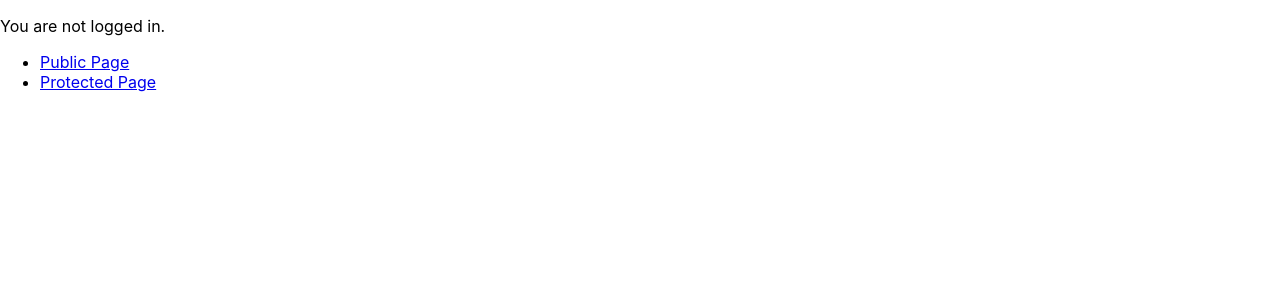
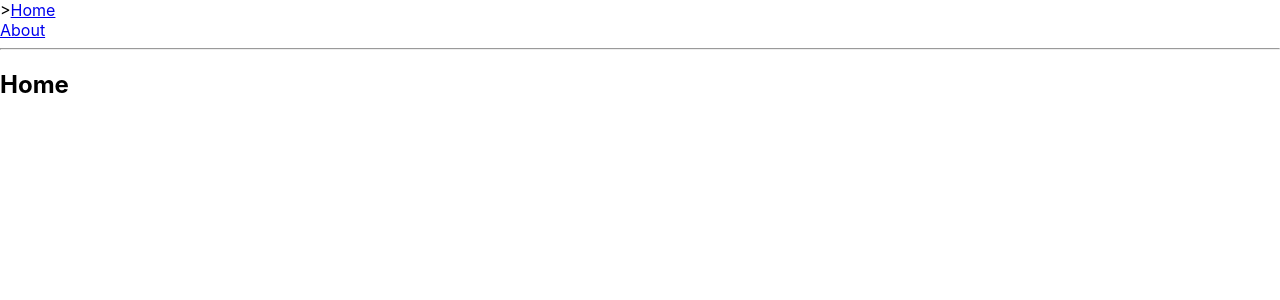
Before and after one commit to bassdevyer/demo-app, a React app: page / in a window 1280 px wide. Shown: the top 300 px of the page. Built offline with nearby package versions, Linux system fonts and the light colour scheme.

Commit message:
React Router - Custom Link

```diff
--- a/src/App.js
+++ b/src/App.js
@@ -1,116 +1,43 @@
-import React, { Component } from 'react'
+import React from 'react'
 import './App.css'
 import {
   BrowserRouter as Router,
   Link,
-  Redirect,
-  Route,
-  withRouter
+  Route
 } from 'react-router-dom'
 
-////////////////////////////////////////////////////////////
-// 1. Click the public page
-// 2. Click the protected page
-// 3. Log in
-// 4. Click the back button, note the URL each time
-
-class App extends Component {
-  render = () => (
+const App = () =>
   <Router>
     <div>
-        <AuthButton/>
-        <ul>
-          <li>
-            <Link to='/public'>Public Page</Link>
-          </li>
-          <li>
-            <Link to='/protected'>Protected Page</Link>
-          </li>
-        </ul>
-
-        <Route path='/public' component={Public}/>
-        <Route path='/login' component={Login}/>
-        <PrivateRoute path='/protected' component={Protected}/>
+      <OldSchoolMenuLink activeOnlyWhenExact={true} to='/' label='Home'/>
+      <OldSchoolMenuLink to='/about' label='About'/>
+      <hr/>
+      <Route exact path='/' component={Home}/>
+      <Route path='/about' component={About}/>
     </div>
   </Router>
-  )
-}
 
-const fakeAuth = {
-  isAuthenticated: false,
-  authenticate (cb) {
-    this.isAuthenticated = true
-    setTimeout(cb, 100) // fake async
-  },
-  signOut (cb) {
-    this.isAuthenticated = false
-    setTimeout(cb, 100)
-  }
-}
-
-const AuthButton = withRouter(
-  ({history}) =>
-    fakeAuth.isAuthenticated ? (
-      <p>
-        Welcome!{' '}
-        <button
-          onClick={() => {
-            fakeAuth.signOut(() => history.push('/'))
-          }}
-        >
-          Sign out
-        </button>
-      </p>
-    ) : (
-      <p>You are not logged in.</p>
-    )
-)
-
-const PrivateRoute = ({component: Component, ...rest}) =>
+const OldSchoolMenuLink = ({label, to, activeOnlyWhenExact}) =>
   <Route
-    {...rest}
-    render={props =>
-      fakeAuth.isAuthenticated ? (
-        <Component {...props} />
-      ) : (
-        <Redirect
-          to={{
-            pathname: '/login',
-            state: {from: props.location}
-          }}
-        />
+    path={to}
+    exact={activeOnlyWhenExact}
+    children={({match}) => (
+      <div className={match ? 'active' : ''}>
+        {match ? '>' : ''}
+        <Link to={to}>{label}</Link>
+      </div>
     )
     }
   />
 
-const Public = () =>
-  <h3>Public</h3>
+const Home = () =>
+  <div>
+    <h2>Home</h2>
+  </div>
 
-const Protected = () =>
-  <h3>Protected</h3>
-
-class Login extends Component {
-  state = {redirectToReferrer: false}
-
-  login = () => {
-    fakeAuth.authenticate(() => {
-      this.setState({redirectToReferrer: true})
-    })
-  }
-
-  render () {
-    let {from} = this.props.location.state || {from: {pathname: '/'}}
-    let {redirectToReferrer} = this.state
-    if (redirectToReferrer) return <Redirect to={from}/>
-
-    return (
+const About = () =>
   <div>
-        <p>You must log in to view the page at {from.pathname}</p>
-        <button onClick={this.login}>Log in</button>
+    <h2>About</h2>
   </div>
-    )
-
-  }
-}
 
 export default App
```
Lines whose indentation alone changed are shown as unchanged.
